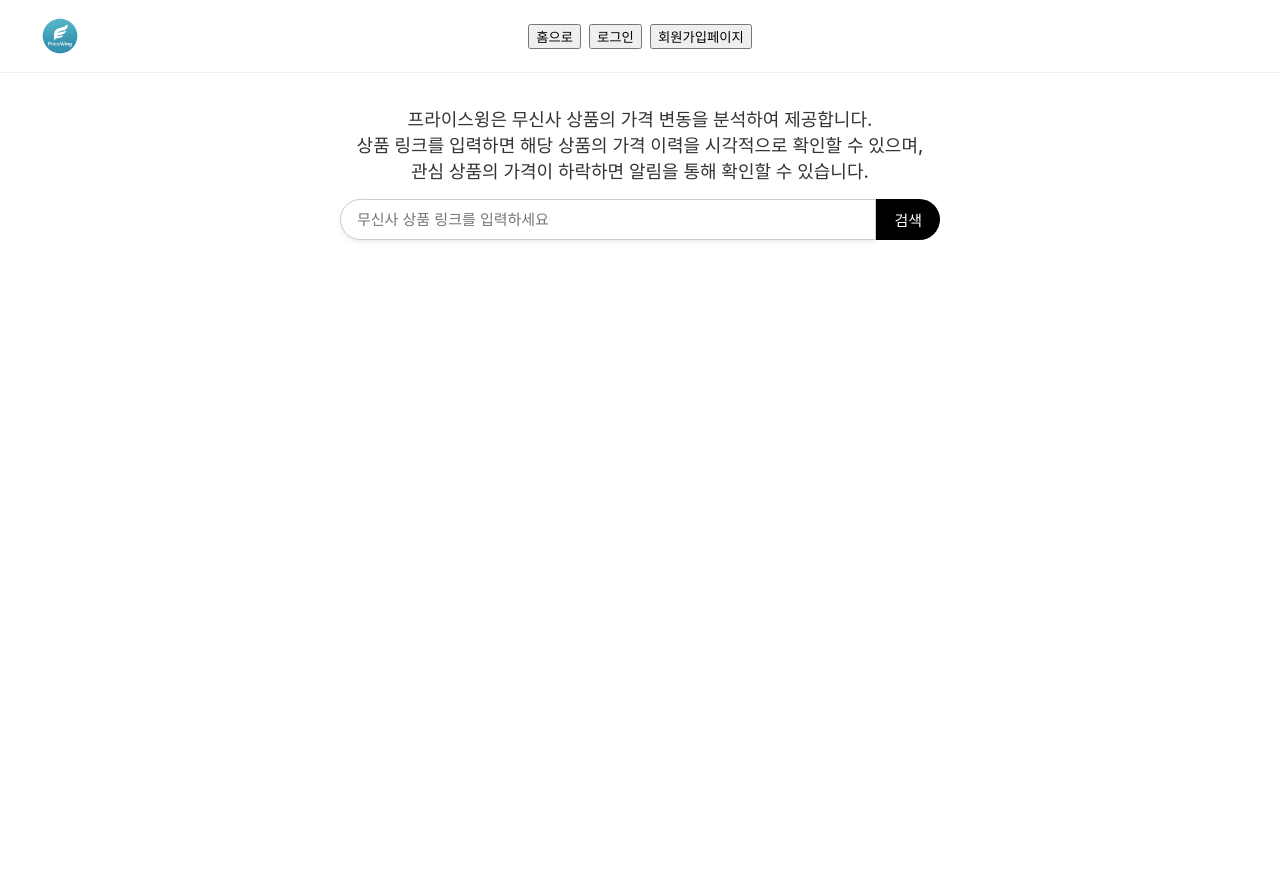
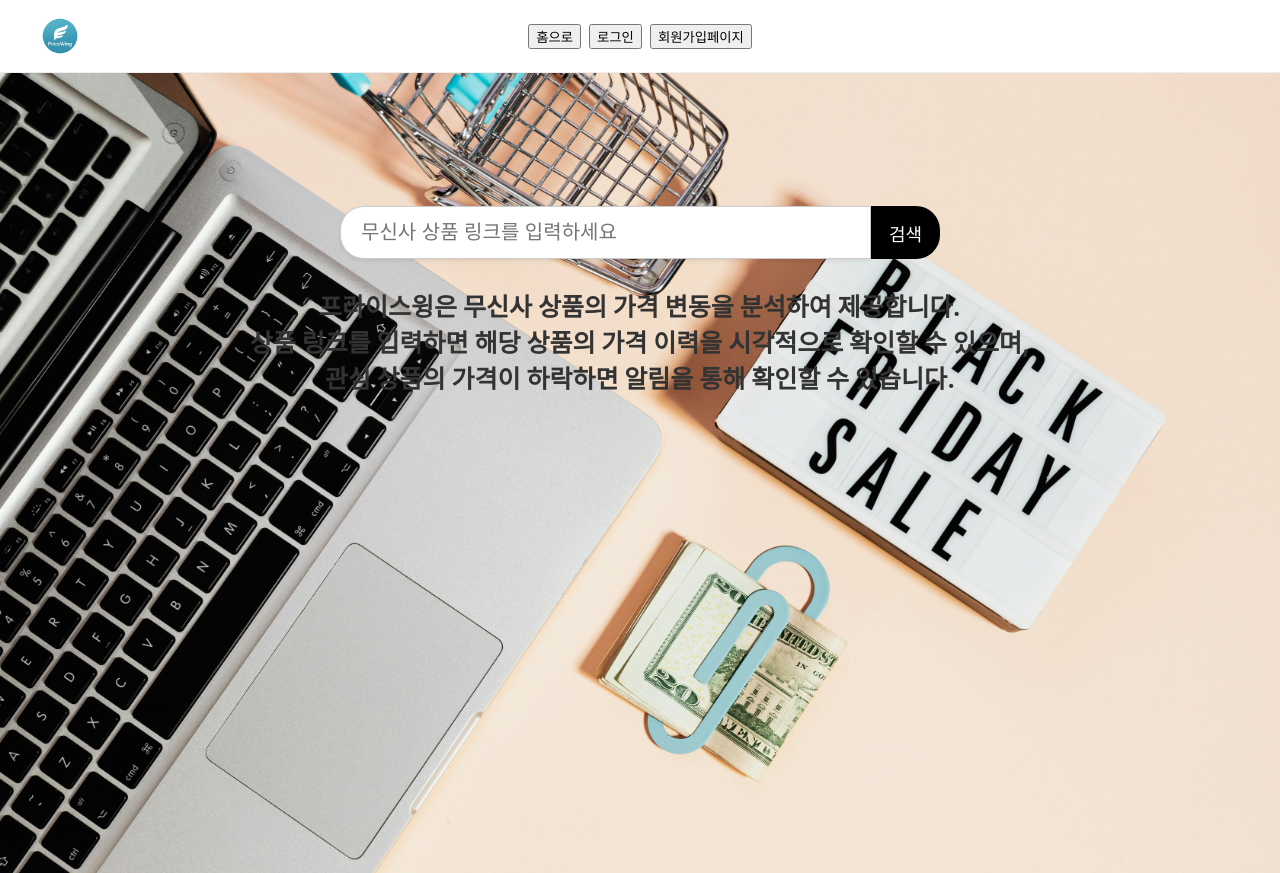
Before and after one commit to 2025-Capstone01/pricewing, a React (Create React App) app: page / in a window 1280 px wide. Before the commit the page ends 800 px from the top, so only its background shows below. Built offline with nearby package versions, Linux system fonts and the light colour scheme; the HTML template or start-up script is replaced by a standard one.

Commit message:
HOME PAGE IMAGE

```diff
--- a/src/front/home_page/homeComponents/HomeDescription.module.css
+++ b/src/front/home_page/homeComponents/HomeDescription.module.css
@@ -1,7 +1,7 @@
 .description {
-    font-size: 18px;
-    font-weight: 500;
+    font-size: 25px;
+    font-weight: 700;
     color: #333;
     text-align: center;
-    margin: 32px 0 16px;
+    margin: 28px 0 16px;
 }
--- a/src/front/home_page/homeComponents/SearchBox.module.css
+++ b/src/front/home_page/homeComponents/SearchBox.module.css
@@ -1,7 +1,7 @@
 .container {
     display: flex;
     justify-content: center;
-    margin-bottom: 32px;
+    margin-top: 133px;
 }
 
 .form {
@@ -13,8 +13,8 @@
 
 .input {
     width: 100%;
-    padding: 10px 16px;
-    font-size: 15px;
+    padding: 14px 20px;
+    font-size: 20px;
     border: 1px solid #ccc;
     border-radius: 24px 0 0 24px;
     outline: none;
@@ -24,7 +24,7 @@
 
 .button {
     padding: 10px 18px;
-    font-size: 15px;
+    font-size: 18px;
     background-color: #000000;
     color: white;
     border: none;
--- a/src/front/home_page/home_page.js
+++ b/src/front/home_page/home_page.js
@@ -4,6 +4,7 @@
 import SearchBox from './homeComponents/SearchBox';
 import HomeProductCard from './homeComponents/HomeProductCard';
 import HomeDescription from './homeComponents/HomeDescription';
+
 
 const Home_page = () => {
     const location = useLocation();
@@ -36,12 +37,14 @@
         <>
             <Header/>
             <div className="home-container">
+                <div className="background">
+
+                    {/* 마이페이지에서 전달된 URL(keyword)을 검색창으로 전달*/}
+                    <SearchBox onSearch={handleSearch} likeUrl={location.state?.keyword} key={location.key}/>
 
                     {/* 홈페이지 설명글 */}
                     <HomeDescription />
 
-                {/* 마이페이지에서 전달된 URL(keyword)을 검색창으로 전달*/}
-                <SearchBox onSearch={handleSearch} likeUrl={location.state?.keyword} key={location.key}/>
 
                     {/* 검색 결과가 있을 때만 상품 카드 렌더링 */}
                     {productData && (
@@ -50,6 +53,7 @@
                         </>
                     )}
                 </div>
+            </div>
         </>
     );
 };
--- a/src/index.css
+++ b/src/index.css
@@ -5,6 +5,24 @@
     sans-serif;
   -webkit-font-smoothing: antialiased;
   -moz-osx-font-smoothing: grayscale;
+
+}
+
+.home-container {
+  position: relative;
+  width: 100%;
+  height: 100vh; /* Full viewport height */
+  overflow: hidden;
+}
+
+.background {
+  background-image: url('/public/image.jpg');
+  background-size: cover;
+  background-position: center;
+  width: 100%;
+  height: 100%;
+  display: flex;
+  flex-direction: column;
 }
 
 code {
```
Also changed, not shown: public/image.jpg (added). Lines whose indentation alone changed are shown as unchanged.
